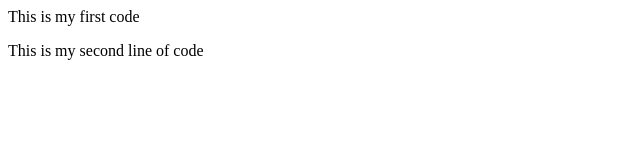
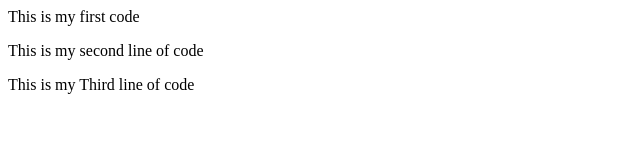
Before and after one commit to praveen3492/git-test, a plain HTML site: page index.html in a window 1280 px wide. Shown: the whole page, without its empty margins (0-640 px from the left). Drawn offline with Linux system fonts and the light colour scheme.

Commit message:
Third Commit

```diff
--- a/index.html
+++ b/index.html
@@ -2,5 +2,6 @@
 <body>
     <p>This is my first code</p>
     <p>This is my second line of code</p>
+    <p>This is my Third line of code</p>
 </body>
 </hmtl>
```
